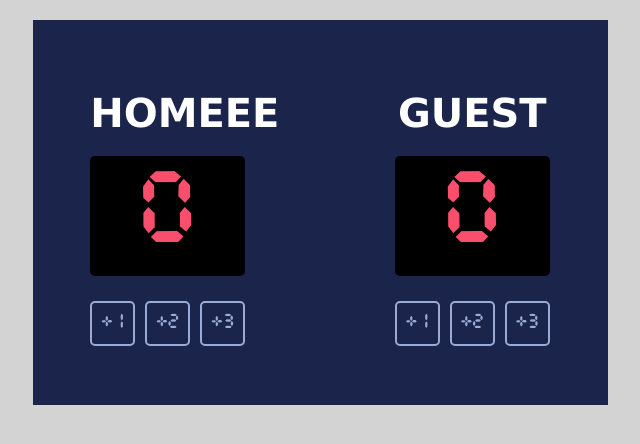
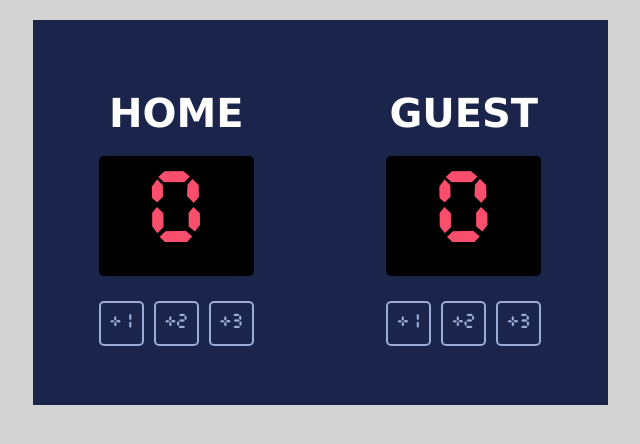
Before and after one commit to ronyrishith/baseballscoreboard, a plain HTML site: page index.html in a window 1280 px wide. Shown: the whole page, without its empty margins (320-960 px from the left). Drawn offline with nearby package versions, Linux system fonts and the light colour scheme.

Commit message:
updated the header new

```diff
--- a/index.html
+++ b/index.html
@@ -5,7 +5,7 @@
     <body>
         <div class="container">
             <div>
-            <h3>HOMEEE</h3>
+            <h3>HOME</h3>
             <div class="score-box" id="home-score">0</div>
             <div class="btn-container">
                 <button class="btn" onclick="homeAddOne()">+1</button>
```
